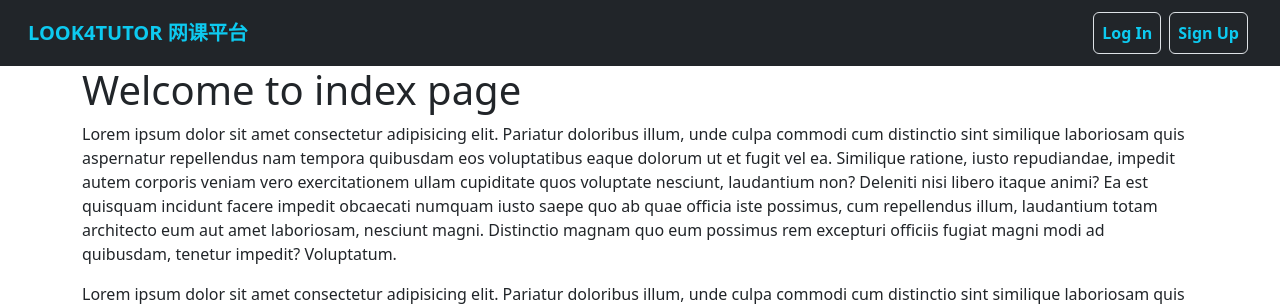
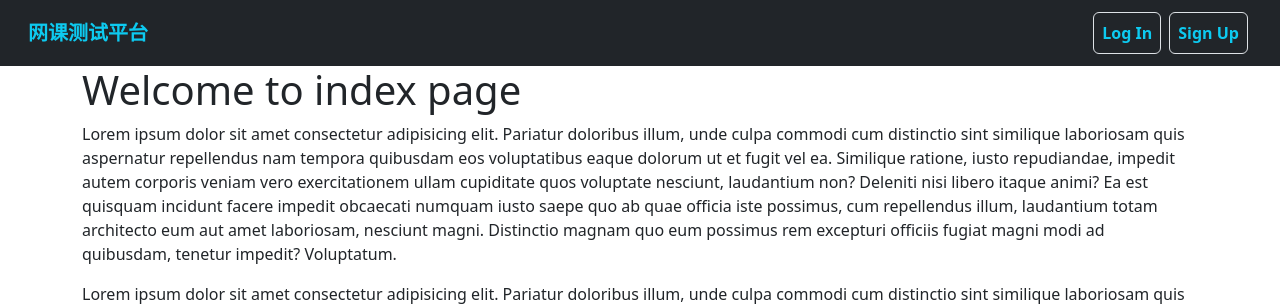
Before and after one commit to liuxinyu1984/look4cms, a Django app: page / in a window 1280 px wide. Shown: the top 308 px of the page. Run offline with Django 4.2, Linux system fonts and the light colour scheme; some libraries are stand-ins or nearby versions.

Commit message:
disabled embeds app, modified base.html

```diff
--- a/backend/urls.py
+++ b/backend/urls.py
@@ -28,7 +28,7 @@ urlpatterns = [
     #path('courses/', include('courses.urls')),
     path('tutors/', include('tutors.urls')),
     path('students/', include('students.urls')),
-    path('embeds/', include('embeds.urls')),
+    #path('embeds/', include('embeds.urls')),
     path('videos/', include('videos.urls')),
     path('notes/', include('notes.urls')),
 ]
--- a/embeds/admin.py
+++ b/embeds/admin.py
@@ -9,4 +9,4 @@ class EmbedVideoAdmin(AdminVideoMixin, admin.ModelAdmin):
     search_fields = ['uploader','lecture']
 
 
-admin.site.register(EmbedVideo, EmbedVideoAdmin)
+# admin.site.register(EmbedVideo, EmbedVideoAdmin)
--- a/templates/base.html
+++ b/templates/base.html
@@ -11,13 +11,13 @@
       crossorigin="anonymous"
     />
 
-    <title>{% block title %}LOOK4TUTOR{% endblock %}</title>
+    <title>{% block title %}Video Tutor{% endblock %}</title>
   </head>
   <body>
     <nav class="navbar navbar-expand-lg bg-dark">
       <div class="container-fluid ms-3 me-3">
         <a class="navbar-brand text-info fw-bold" href="{% url 'index' %}"
-          >LOOK4TUTOR 网课平台</a
+          >网课测试平台</a
         >
         <button
           class="navbar-toggler"
```
Also changed, not shown: db.sqlite3.
